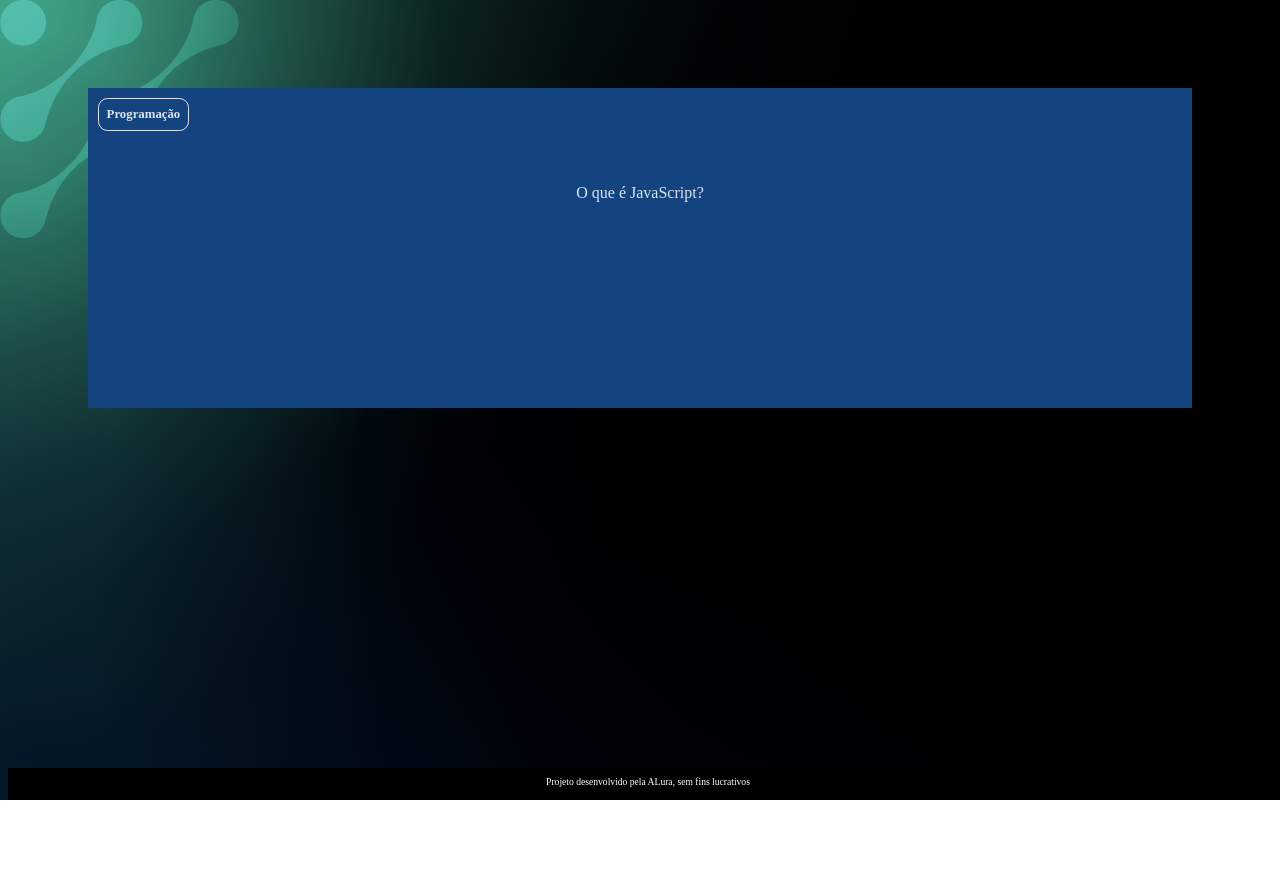
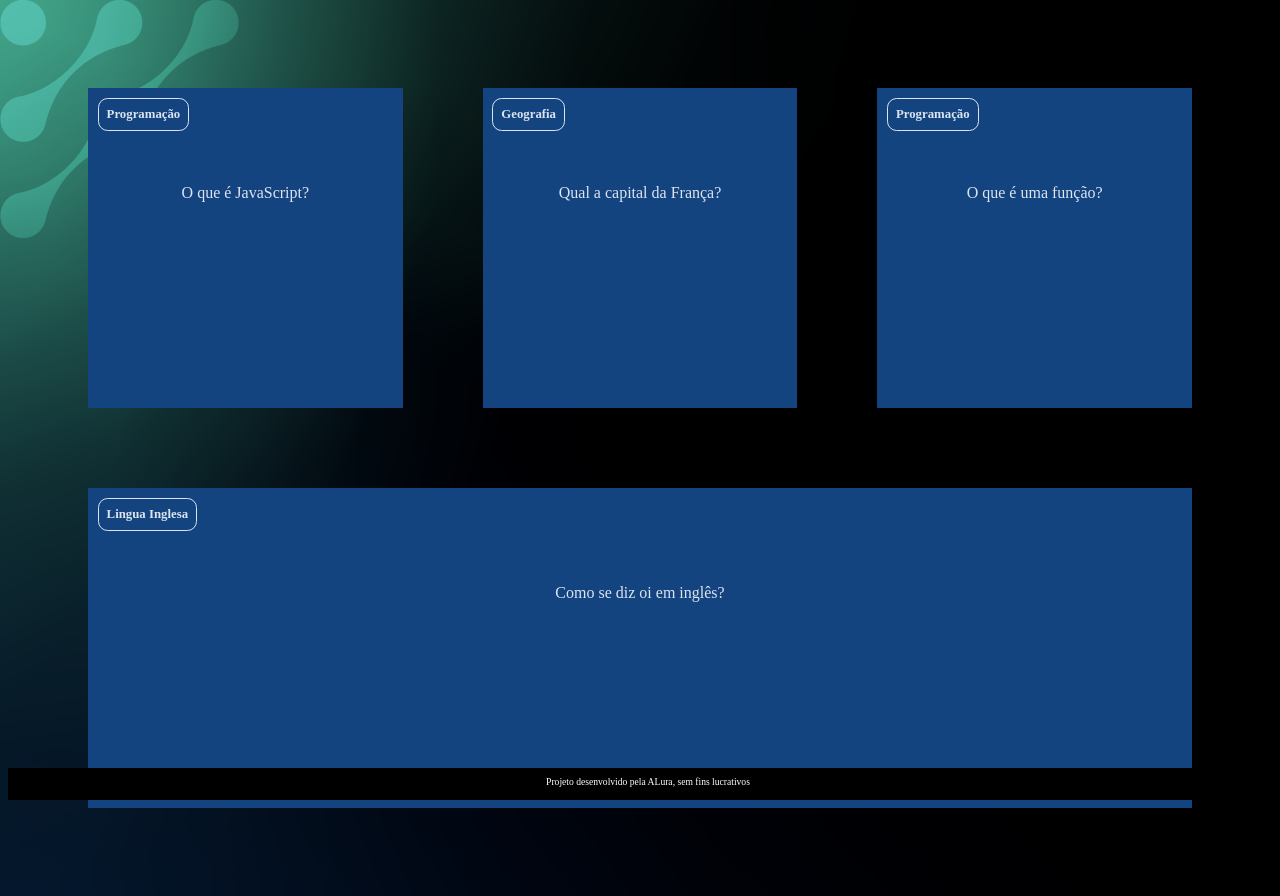
Before and after one commit to carolineeeesouzaaaa/Flashcards, a plain HTML site: page index.html in a window 1280 px wide. Before the commit the page ends 800 px from the top, so only its background shows below. Drawn offline with Linux system fonts and the light colour scheme; files that its build step writes are made by us from their sources; files whose address does not match are found by name.

Commit message:
Add files via upload

```diff
--- a/app.js
+++ b/app.js
@@ -2,16 +2,28 @@ function criaCartao(categoria, pergunta, resposta) {
    let container = document.getElementById('container')
    let cartao = document.createElement('article')
    cartao.className = 'cartao'
-}
+
 
 cartao.innerHTML = `
 <div class="cartao__conteudo">
-<h3>Programação</h3>
+<h3>${categoria}</h3>
 <div class="cartao__conteudo__pergunta">
-<p>O que é JavaScript?</p>
+<p>${pergunta}</p>
 </div>
 <div class="cartao__conteudo__resposta">
-<p>O JavaScript é uma linguagem de programação</p>
+<p>${resposta}</p>
 </div>
 </div>
 `
+
+let respostaEstaVisivel = false
+
+function viraCartao () {
+   respostaEstaVisivel = !respostaEstaVisivel
+   cartao.classList.toggle('active', respostaEstaVisivel)
+}
+
+cartao.addEventListener('click', viraCartao)
+container.appendChild(cartao)
+
+}
--- a/index.html
+++ b/index.html
@@ -11,7 +11,7 @@
     <main>
         <section id="container">
 
-            <article class="cartao">
+          <!--  <article class="cartao">
                 <div class="cartao__conteudo">
                     <h3>Programação</h3>
                     <div class="cartao__conteudo__pergunta">
@@ -21,7 +21,7 @@
                         <p>O JavaScript é uma linguagem de programação</p>
                     </div>
                 </div>
-            </article>
+            </article> -->
 
         </section>
     </main>
--- a/perguntas.js
+++ b/perguntas.js
@@ -15,3 +15,9 @@ criaCartao(
     'O que é uma função?',
     'Uma função é um bloco de código que executa uma tarefa.'
 )
+
+criaCartao(
+    'Lingua Inglesa',
+    'Como se diz oi em inglês?',
+    'Oi em inglês se diz HI (RAI)'
+)
--- a/style.css
+++ b/style.css
@@ -70,7 +70,7 @@ footer p {
     font-weight: 700;
 }
 
-.cartao:hover .cartao__conteudo {
+.cartao:active .cartao__conteudo {
     transform: rotateY(180deg);
 }
 
```
